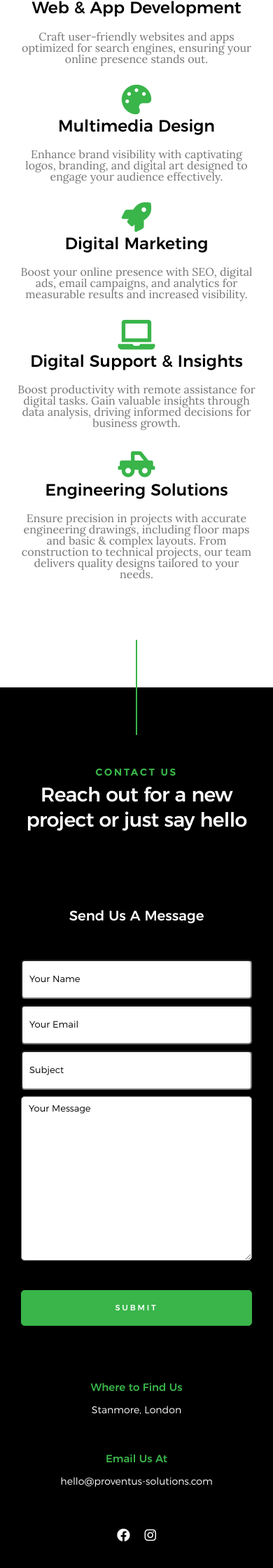
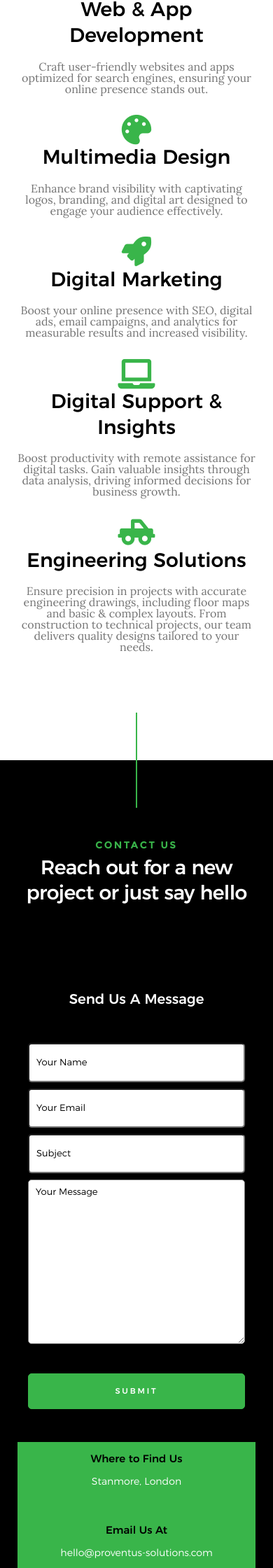
Before and after one commit to mostafanawam/proventus, a Django app: page / in a window 390 px wide. Shown: the part 2000-4240 px from the top of the page at 70% size. Run offline with Django 3.2, Linux system fonts and the light colour scheme; data comes from the database, SQL or seed files in the repository; some web fonts are replaced.

Commit message:
update contact us

```diff
--- a/proventus/assets/css/main.css
+++ b/proventus/assets/css/main.css
@@ -2515,7 +2515,7 @@ html.no-csstransitions .home-content__main {
     margin-bottom: .9rem;
 }
 
-.services-list .service-item h3 {
+.services-list .service-item h2 {
     margin-top: 0;
 }
 
@@ -3139,7 +3139,7 @@ html.no-csstransitions .home-content__main {
     position: relative;
 }
 
-.contact-content h3 {
+.contact-content h4 {
     margin-top: 0;
     margin-bottom: 6.6rem;
     color: #FFFFFF;
@@ -3241,6 +3241,8 @@ html.no-csstransitions .home-content__main {
 
 .contact-secondary {
     width: 35%;
+    background-color: var(--main) !important;
+
 }
 
 .contact-secondary::before {
@@ -3251,7 +3253,7 @@ html.no-csstransitions .home-content__main {
     top: 0;
     bottom: 0;
     right: 0;
-    background-color: #121212;
+    background-color: var(--main) !important;
 }
 
 .contact-secondary .contact-info {
@@ -3260,9 +3262,16 @@ html.no-csstransitions .home-content__main {
 
 .contact-secondary .cinfo {
     margin-bottom: 4.8rem;
+}
+
+.contact-secondary .cinfo h5{
+    color: black;
+
+}
+.contact-secondary .cinfo p{
     color: white;
-}
-
+
+}
 .contact-social {
     list-style: none;
     display: inline-block;
@@ -3277,12 +3286,12 @@ html.no-csstransitions .home-content__main {
 }
 
 .contact-social li a {
-    color: white;
+    color: black;
 }
 
 .contact-social li a:hover,
 .contact-social li a:focus {
-    color: var(--main);
+    color: white;
 }
 
 .contact-social li:last-child {
@@ -3428,7 +3437,7 @@ html.no-csstransitions .home-content__main {
     }
     .contact-primary #contactForm {
         margin-top: -1.5rem;
-        margin-bottom: 7.2rem;
+        margin-bottom: 2.2rem;
     }
     .contact-secondary .hide-on-fullwidth {
         display: none;
@@ -3442,7 +3451,7 @@ html.no-csstransitions .home-content__main {
 }
 
 @media only screen and (max-width: 800px) {
-    .contact-content h3 {
+    .contact-content h4 {
         text-align: center;
     }
 }
@@ -3467,7 +3476,9 @@ html.no-csstransitions .home-content__main {
 
 @media only screen and (max-width: 400px) {
     .contact-primary, .contact-secondary {
-        padding: 0 5px;
+        padding: 15px;
+        /* margin-top: 15px;
+        margin-bottom: 150px; */
     }
 }
 
@@ -3623,7 +3634,7 @@ footer .row {
     color: var(--main);
 }
 
-.footer-bottom .copyright span::after {
+/* .footer-bottom .copyright span::after {
     content: "|";
     display: inline-block;
     padding: 0 1rem 0 1.2rem;
@@ -3632,7 +3643,7 @@ footer .row {
 
 .footer-bottom .copyright span:last-child::after {
     display: none;
-}
+} */
 
 
 /* -------------------------------------------------------------------
--- a/proventus/main/templates/index.html
+++ b/proventus/main/templates/index.html
@@ -19,10 +19,8 @@
     <meta name="viewport" content="width=device-width, initial-scale=1">
 
 
-    <meta name="description"
-    content="Discover the ultimate pet store for all your furry friends! PetsNclaws offers a wide range of pet products and expert grooming services.
-             Spoil your pets with top-quality care and supplies." >
-    <meta name="theme-color" content="#83B641">
+    <meta name="description" content="" >
+    <meta name="theme-color" content="#39b54a">
     <meta property="og:title" content="Proventus">
 
     <!-- CSS
@@ -82,10 +80,8 @@
 
         <nav class="header-nav">
             <a href="#0" class="header-nav__close" title="close"><span>Close</span></a>
-
             <div class="header-nav__content">
                 <h3>Navigation</h3>
-
                 <ul class="header-nav__list">
                     {% comment %} <li class="current"><a class="smoothscroll nav-link"   href="#home"  title="home">Home</a></li> {% endcomment %}
                     <li><a class="smoothscroll nav-link"   href="#about" title="about">About Us</a></li>
@@ -95,21 +91,14 @@
                     <li><a class="smoothscroll nav-link"   href="#contact" title="contact">Contact Us</a></li>
                 </ul>
 
-                {% comment %} <p>Perspiciatis hic praesentium nesciunt. Et neque a dolorum <a href='#0'>voluptatem</a> porro iusto sequi veritatis libero enim. Iusto id suscipit veritatis neque reprehenderit.</p> {% endcomment %}
-
                 <ul class="header-nav__social">
                     {% for link in links %}
                         <li>
                             <a href="{{link.url}}"><i class="{{link.icon}}" ></i></a>
                         </li>
                     {% endfor %}
-
-
-
                 </ul>
-
             </div> <!-- end header-nav__content -->
-
         </nav>  <!-- end header-nav -->
 
         <a class=" header-menu-toggle " href="#0">
@@ -243,7 +232,7 @@
                         <i class="{{service.icon}}"></i>
                     </div>
                     <div class="service-text">
-                        <h3 class="h2">{{service.title}}</h3>
+                        <h2 class="h2">{{service.title}}</h2>
                         <p style="font-size:1.7rem">{{service.description}}
                         </p>
                     </div>
@@ -283,7 +272,7 @@
 
             <div class="contact-primary">
 
-                <h3 class="h4">Send Us A Message</h3>
+                <h4 class="h4">Send Us A Message</h4>
 
                 <form name="contactForm" id="contactForm"  novalidate="novalidate">
                     {% csrf_token %}
@@ -331,7 +320,7 @@
             <div class="contact-secondary">
                 <div class="contact-info">
 
-                    <h3 class="h4 hide-on-fullwidth">Contact Info</h3>
+                    <h4 class="h4 hide-on-fullwidth">Contact Info</h4>
 
                     <div class="cinfo">
                         <h5>Where to Find Us</h5>
--- a/proventus/proventus/settings.py
+++ b/proventus/proventus/settings.py
@@ -26,7 +26,8 @@ SECRET_KEY = 'django-insecure-4))e3350*f1-047zi3%q_(y56@preh=*3=2j2kz(=sc^(73v2r
 DEBUG = True
 
 ALLOWED_HOSTS = [
-    '159.65.84.206'
+    '159.65.84.206',
+    'localhost'
 ]
 
 
```
Also changed, not shown: 1 other file.
